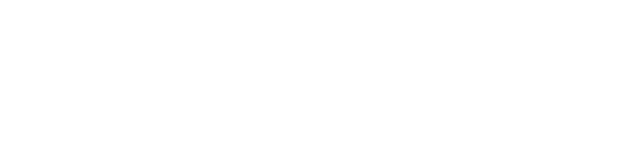
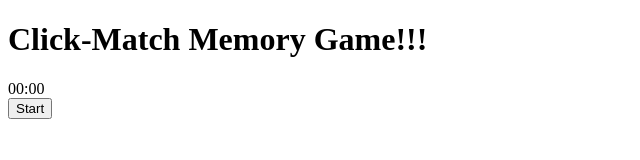
Before and after one commit to mitunda/week3final, a plain HTML site: page index.html in a window 1280 px wide. Shown: the whole page, without its empty margins (0-640 px from the left). Drawn offline with Linux system fonts and the light colour scheme.

Commit message:
added the start button

```diff
--- a/index.html
+++ b/index.html
@@ -9,7 +9,9 @@
 </head>
 <body>
     <div class="header">
-
+        <h1>Click-Match Memory Game!!!</h1>
+        <div id="timer">00:00</div>
+        <button id="startButton">Start</button>
     </div>
 
 </body>
```
